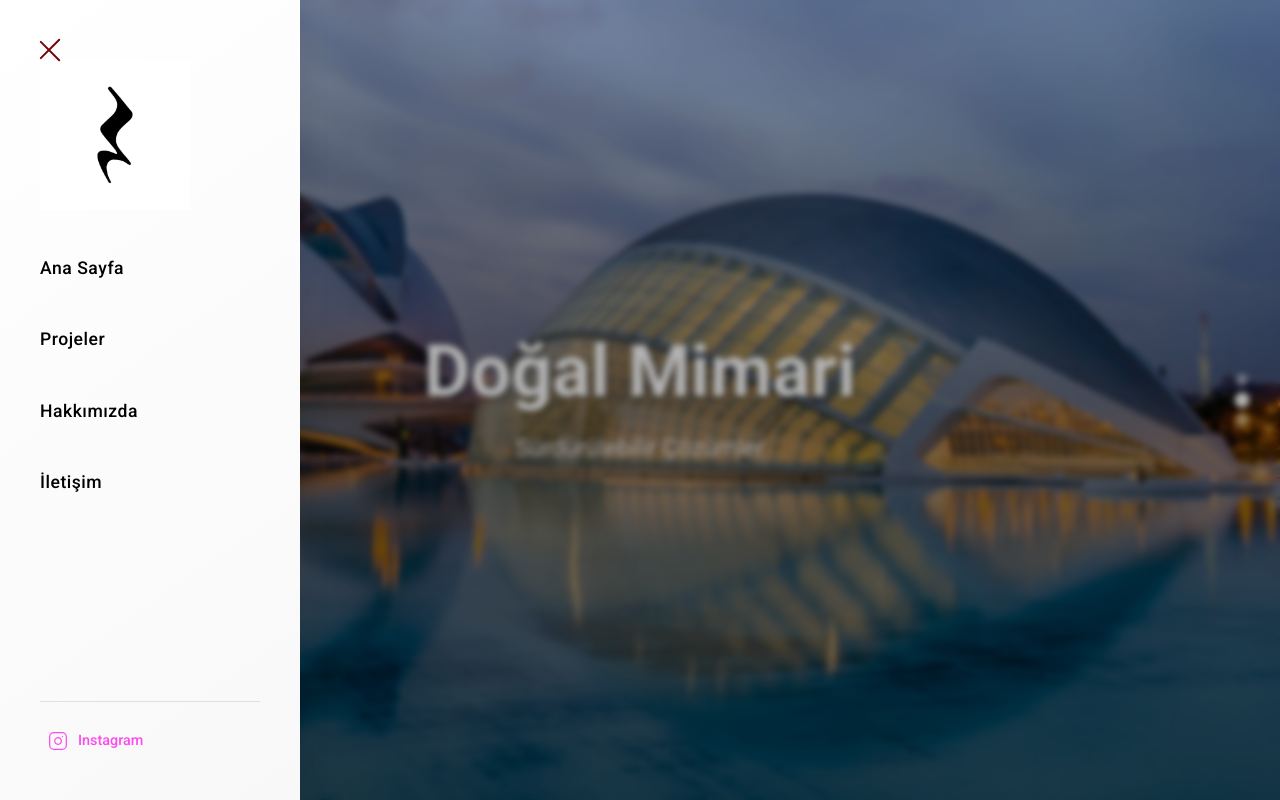
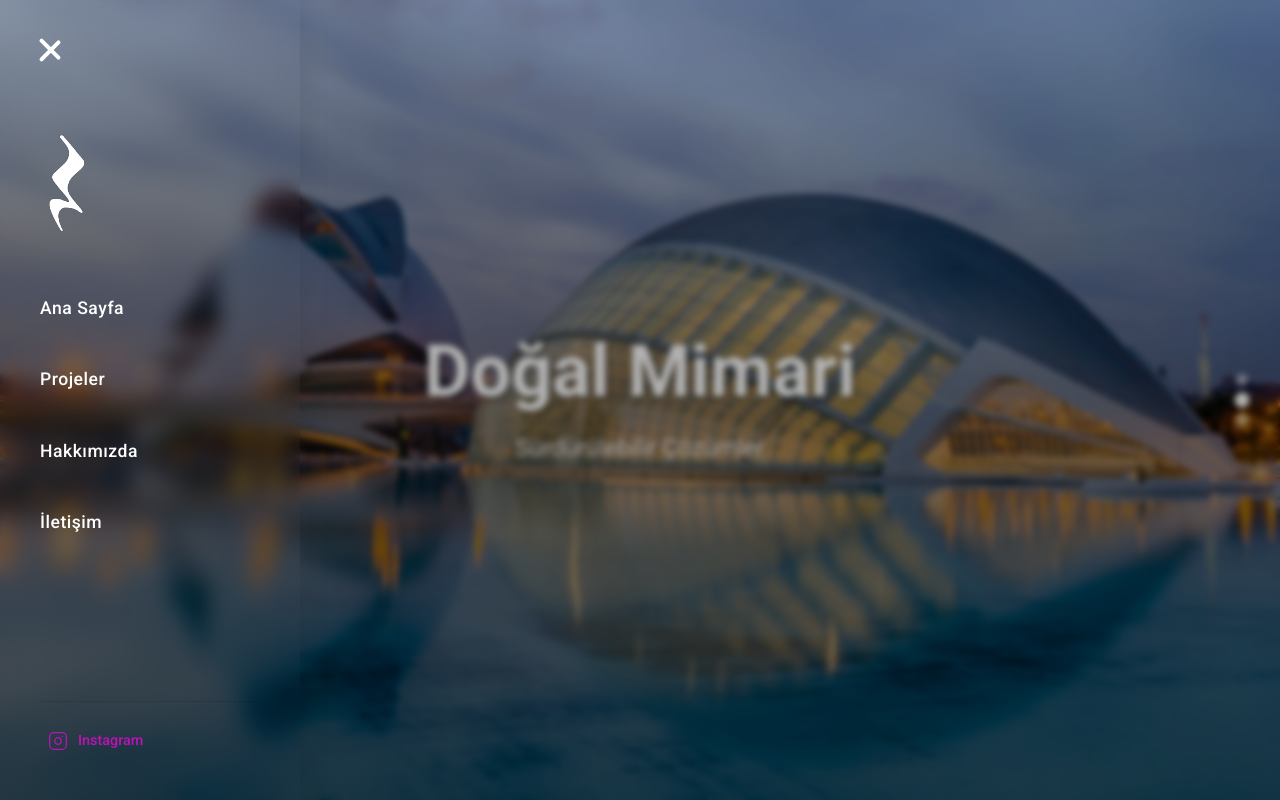
Before and after one commit to fathkymt/arch, a Next.js app: page / in a window 1280 px wide. Both pictures are taken after a click on the label "Menu". Shown: the top 800 px of the page. Built offline with nearby package versions, Linux system fonts and the light colour scheme.

Commit message:
navbar değiştirdim

```diff
--- a/src/components/layout/Navbar.js
+++ b/src/components/layout/Navbar.js
@@ -50,7 +50,7 @@ const Navbar = () => {
         <div className="logo-container">
           <Link href="/" onClick={() => setIsOpen(false)}>
             <Image
-              src="/images/logo/blacklogo.svg"
+              src="/images/logo/yenilogo.svg"
               alt="Logo"
               width={150}
               height={40}
--- a/src/styles/navbar.css
+++ b/src/styles/navbar.css
@@ -29,14 +29,14 @@
 }
 
 .hamburger:hover .bar {
-  background-color: #000000;
+  background-color: #ffffff;
 }
 
 .bar {
-  width: 24px;
-  height: 2px;
+  width: 28px;
+  height: 4px;
   margin: 2px;
-  background-color: #750606;
+  background-color: #ffffff;
   border-radius: 2px;
   transition: all 0.4s cubic-bezier(0.68, -0.6, 0.32, 1.6);
 }
@@ -61,10 +61,16 @@
 .logo-container {
   text-align: right; /* Sağa hizalama */
   padding-right: 60px; /* Sağdan boşluk */
-  margin-bottom: 40px;
+  margin-bottom: 80px;
   opacity: 0;
   transform: translateY(-20px);
   transition: all 0.5s cubic-bezier(0.4, 0, 0.2, 1);
+}
+
+.logo-container img {
+  position: relative;
+  top: 48px;  /* Aşağı öteleme */
+  left: -48px;  /* Sola öteleme */
 }
 
 .drawer-menu.open .logo-container {
@@ -85,7 +91,9 @@
   left: 0;
   height: 100vh;
   width: 300px;
-  background: linear-gradient(145deg, #ffffff 0%, #f8f8f8 100%);
+  background: rgba(255, 255, 255, 0);
+  backdrop-filter: blur(10px);
+  -webkit-backdrop-filter: blur(10px);
   transform: translateX(-100%);
   transition: transform 0.6s cubic-bezier(0.4, 0, 0.2, 1);
   z-index: 999;
@@ -108,7 +116,7 @@
 }
 
 .nav-link {
-  color: #000000;
+  color: #ffffff;
   text-decoration: none;
   font-size: 1.1rem;
   font-weight: 500;
@@ -132,12 +140,13 @@
   left: 0;
   width: 0;
   height: 2px;
-  background-color: #000000;
+  background-color: #ffffff;
   transition: width 0.3s ease;
 }
 
 .nav-link:hover {
-  color: #a51212;
+  color: #ffffff;
+  opacity: 0.8;
 }
 
 .nav-link:hover::after {
```
Also changed, not shown: public/images/logo/yenilogo.svg (added).
